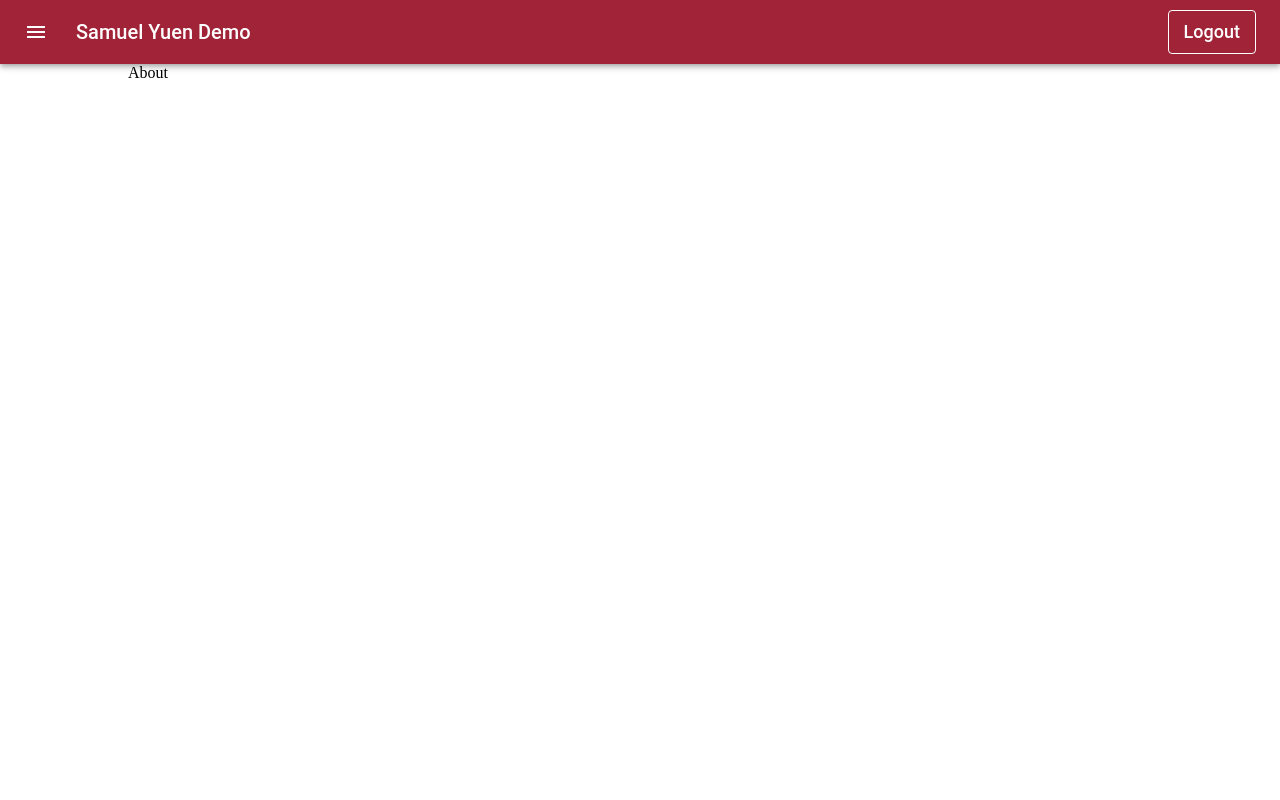
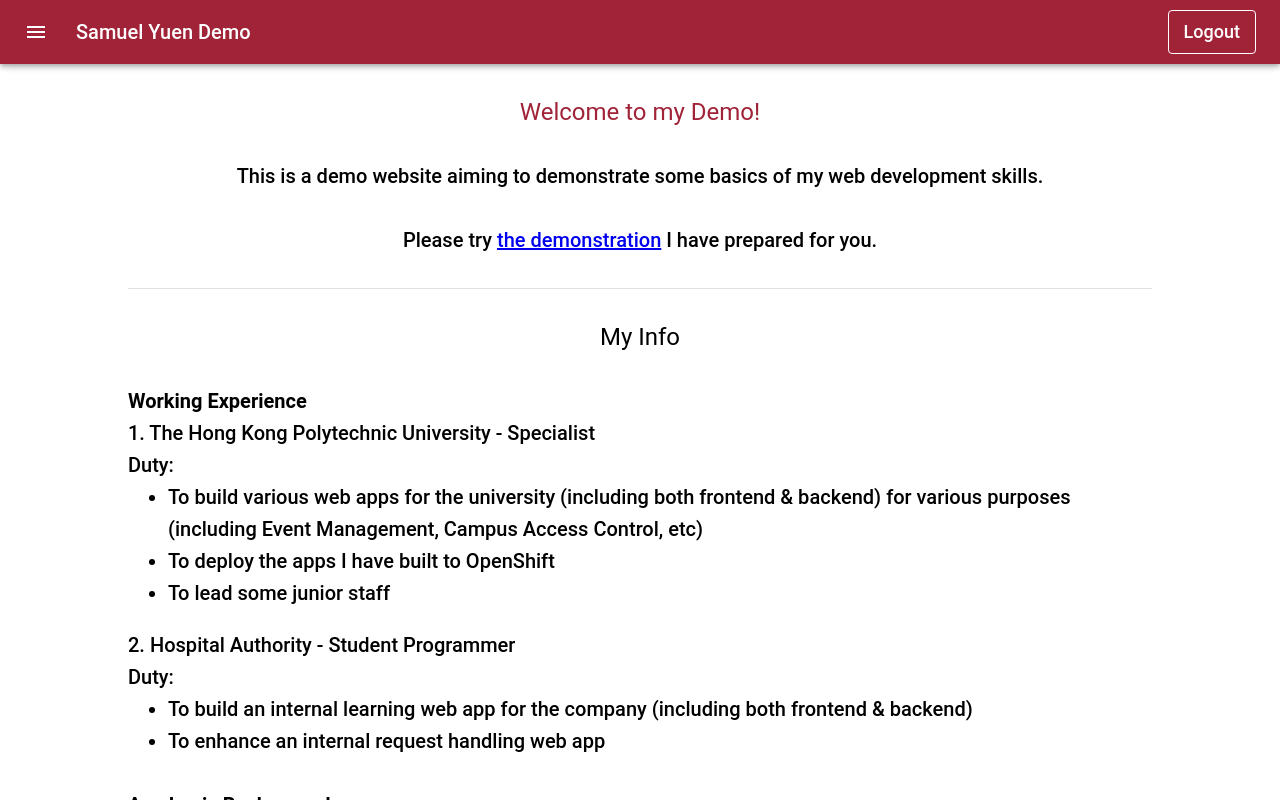
Before and after one commit to samueyuen2/demo, a React (Vite) app in the folder frontend/: page / in a window 1280 px wide. Both pictures are taken after a click on the button "Continue". Shown: the top 800 px of the page. Built offline with nearby package versions, Linux system fonts and the light colour scheme.

Commit message:
Update About Page

```diff
--- a/frontend/src/components/AppBar/AppBar.jsx
+++ b/frontend/src/components/AppBar/AppBar.jsx
@@ -63,7 +63,7 @@ function LoginDialog(props) {
           <ListItem disablePadding>
             <ListItemButton onClick={() => { navigate('/listToDoItems'); setIsDrawerOpen(false); }}>
               <ListItemIcon><ChecklistIcon /></ListItemIcon>
-              <ListItemText primary={"To-Do Items Management"} />
+              <ListItemText primary={"To-Do List Management"} />
             </ListItemButton>
           </ListItem>
         </List>
--- a/frontend/src/pages/About/About.jsx
+++ b/frontend/src/pages/About/About.jsx
@@ -1,8 +1,52 @@
+import { Typography, Divider } from '@mui/material'
+import { Link } from 'react-router-dom'
+
 function About() {
 
     return (
         <>
-            About
+            <Typography variant='h5' color={"primary"} sx={{ m: "2rem 0" }}>
+                <center>Welcome to my Demo!</center>
+            </Typography>
+            <Typography variant='h6' color={"dark"} sx={{ m: "2rem 0" }}>
+                <center>This is a demo website aiming to demonstrate some basics of my web development skills.</center>
+            </Typography>
+            <Typography variant='h6' color={"dark"} sx={{ m: "2rem 0" }}>
+                <center>Please try <Link to="/listToDoItems">the demonstration</Link> I have prepared for you.</center>
+            </Typography>
+
+            <Divider />
+
+            <Typography variant='h5' color={"dark"} sx={{ m: "2rem 0" }}>
+                <center>My Info</center>
+            </Typography>
+
+            <Typography variant='h6' color={"dark"} sx={{ m: "2rem 0" }}>
+                <b>Working Experience</b><br />
+                1. The Hong Kong Polytechnic University - Specialist<br />
+                Duty:<br />
+                <ul style={{ marginTop: 0 }}>
+                    <li>To build various web apps for the university (including both frontend & backend) for various purposes (including Event Management, Campus Access Control, etc)</li>
+                    <li>To deploy the apps I have built to OpenShift</li>
+                    <li>To lead some junior staff</li>
+                </ul>
+                2. Hospital Authority - Student Programmer<br />
+                Duty:<br />
+                <ul style={{ marginTop: 0 }}>
+                    <li>To build an internal learning web app for the company (including both frontend & backend)</li>
+                    <li>To enhance an internal request handling web app</li>
+                </ul>
+
+            </Typography>
+
+            <Typography variant='h6' color={"dark"} sx={{ m: "2rem 0" }}>
+                <b>Academic Background</b><br />
+                BSc in Computer Science Holder<br />
+                Graduated from <a href="https://www.cityu.edu.hk/">City University of Hong Kong</a> back in 2021<br />
+                <a href="https://www.topuniversities.com/universities/city-university-hong-kong">(QS Ranked #48 back in 2021)</a><br />
+                <a href="https://www.timeshighereducation.com/world-university-rankings/city-university-hong-kong">(THE Ranked #82 in 2024)</a>
+            </Typography>
+
         </>
     )
 }
--- a/frontend/src/pages/ListToDoItems/ListToDoItems.jsx
+++ b/frontend/src/pages/ListToDoItems/ListToDoItems.jsx
@@ -8,7 +8,8 @@ import {
   DialogTitle,
   DialogContent,
   DialogActions,
-  TextField
+  TextField,
+  Typography
 } from '@mui/material'
 import { DataGrid } from '@mui/x-data-grid';
 
@@ -141,6 +142,10 @@ function ListToDoItems() {
         </DialogActions>
       </Dialog>
 
+      <Typography variant='h5' sx={{ mt: "1rem" }}>
+        To-Do List
+      </Typography>
+
       <Button
         variant='contained'
         onClick={() => {
```
